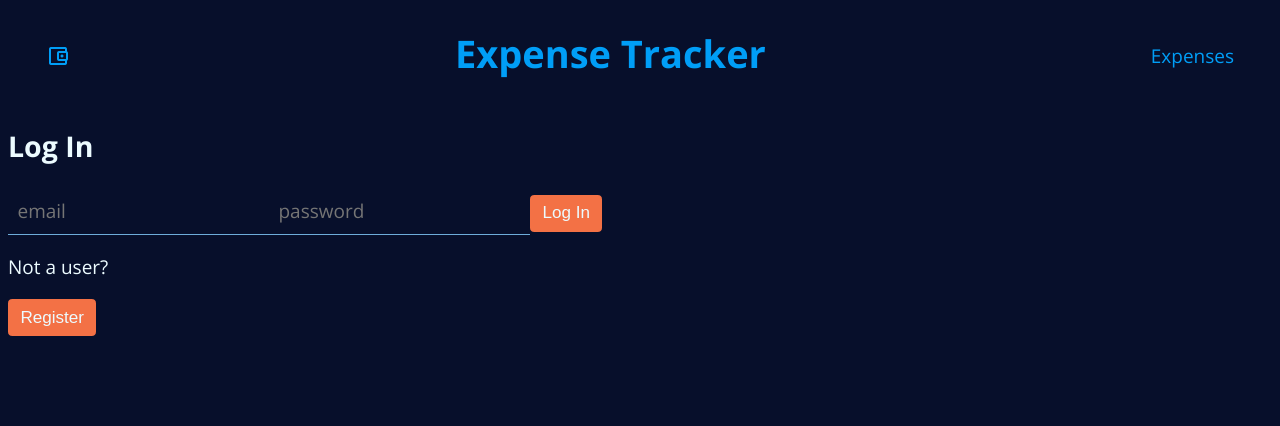
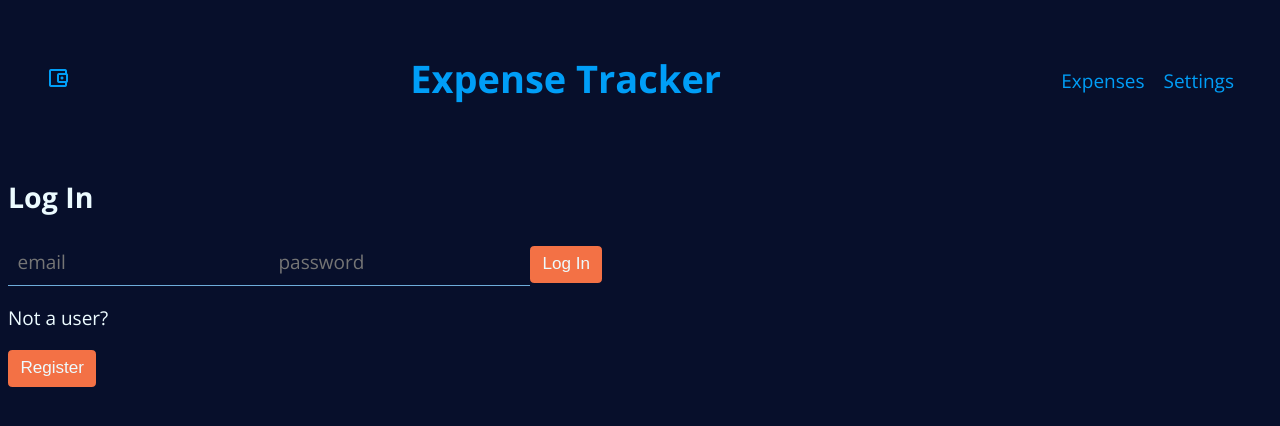
Before and after one commit to carlosbuitragosan/expense-tracker, a React (Vite) app in the folder client/: page /users/login in a window 1280 px wide. Shown: the top 426 px of the page. Built offline with nearby package versions, Linux system fonts and the light colour scheme; no server answers.

Commit message:
Add logo and styling to header.

```diff
--- a/client/services/expenseService.js
+++ b/client/services/expenseService.js
@@ -15,6 +15,18 @@ export const getCurentMonthExpenses = async () => {
   } catch (err) {
     console.error('Error fetching expenses:', err);
     return 0;
+  }
+};
+
+export const getExpensesByMonth = async (year, month) => {
+  try {
+    const response = await axios.get(`${API_URL}/expenses/${year}/${month}`, {
+      withCredentials: true,
+    });
+    return response.data;
+  } catch (err) {
+    console.error('Error fetching expenses: ', err);
+    return [];
   }
 };
 
--- a/client/src/App.jsx
+++ b/client/src/App.jsx
@@ -1,10 +1,11 @@
+import { BrowserRouter, Routes, Route, Navigate } from 'react-router-dom';
 import { Register } from './components/Register/Register';
 import { Login } from './components/Login/Login';
-import { BrowserRouter, Routes, Route, Navigate } from 'react-router-dom';
 import { DashBoard } from './components/Dashboard/Dashboard';
 import { ProtectedRoutes } from './components/ProtectedRoutes/ProtectedRoutes';
 import { Navbar } from './components/Navbar/Navbar';
 import { AuthProvider } from './context/AuthProvider';
+import { Expenses } from './components/expenses/expenses';
 
 function App() {
   return (
@@ -23,6 +24,14 @@ function App() {
               </ProtectedRoutes>
             }
           />
+          <Route
+            path="/expenses"
+            element={
+              <ProtectedRoutes>
+                <Expenses />
+              </ProtectedRoutes>
+            }
+          />
         </Routes>
       </BrowserRouter>
     </AuthProvider>
--- a/client/src/components/CurrentMonthExpenses/CurrentMonthExpenses.jsx
+++ b/client/src/components/CurrentMonthExpenses/CurrentMonthExpenses.jsx
@@ -15,7 +15,7 @@ export const CurrentMonthExpenses = ({ reload }) => {
   return (
     <div>
       {totalExpenses !== null ? (
-        <p>Total spent this month: £{totalExpenses}</p>
+        <p>Total spent this month: £{totalExpenses.replace(/\.00$/, '')}</p>
       ) : (
         <p>Loading...</p>
       )}
--- a/client/src/components/Navbar/Navbar.jsx
+++ b/client/src/components/Navbar/Navbar.jsx
@@ -1,5 +1,5 @@
 import { useContext } from 'react';
-import { useNavigate } from 'react-router-dom';
+import { Link, useNavigate } from 'react-router-dom';
 import { logoutUser } from '../../../services/authService';
 import { AuthContext } from '../../context/AuthContext';
 import './navbar.css';
@@ -21,15 +21,26 @@ export const Navbar = () => {
     <header className="header">
       <div className="logo__container">
         <div className="logo">
-          <span class="material-symbols-outlined wallet__icon">
-            account_balance_wallet
-          </span>
+          <Link className="link" to="/dashboard">
+            <span class="material-symbols-outlined wallet__icon">
+              account_balance_wallet
+            </span>
+          </Link>
         </div>
       </div>
-      <h1 className="header__title">Expense Tracker</h1>
+      <Link className="link" to="/dashboard">
+        <h1 className="header__title">Expense Tracker</h1>
+      </Link>
       <nav className="navbar">
         <ul className="navbar__list">
-          <li className="navbar__item">Expenses</li>
+          <li className="navbar__item">
+            <Link className="navbar__link link" to="/expenses">
+              Expenses
+            </Link>
+          </li>
+          <li className="navbar__item">
+            <Link className="navbar__link link">Settings</Link>
+          </li>
           {isAuthenticated && (
             <li className="navbar__item">
               <button
--- a/client/src/components/Navbar/navbar.css
+++ b/client/src/components/Navbar/navbar.css
@@ -14,7 +14,7 @@
   align-items: center;
   padding: 0;
   margin: 0;
-  gap: 2rem;
+  gap: 1rem;
 }
 
 .logo {
@@ -23,7 +23,6 @@
 }
 
 .header__title {
-  margin: 0;
   padding-bottom: 0.3rem;
 }
 
@@ -32,3 +31,12 @@
   color: var(--color-4);
   border: 1px solid var(--color-1);
 }
+
+.navbar__logout_button:hover {
+  border: 1px solid var(--color-1);
+  color: var(--color-3);
+}
+
+.navbar__link:hover {
+  color: var(--color-3);
+}
--- /dev/null
+++ b/client/src/components/expenses/expenses.jsx
@@ -0,0 +1,9 @@
+import { useEffect, useState } from 'react';
+
+export const Expenses = () => {
+  return (
+    <div>
+      <h2>expenses</h2>
+    </div>
+  );
+};
--- a/client/src/main.css
+++ b/client/src/main.css
@@ -64,3 +64,9 @@ select {
   font-size: 1rem;
   font-family: inherit;
 }
+
+.link {
+  text-decoration: none;
+  color: inherit;
+  cursor: pointer;
+}
```
